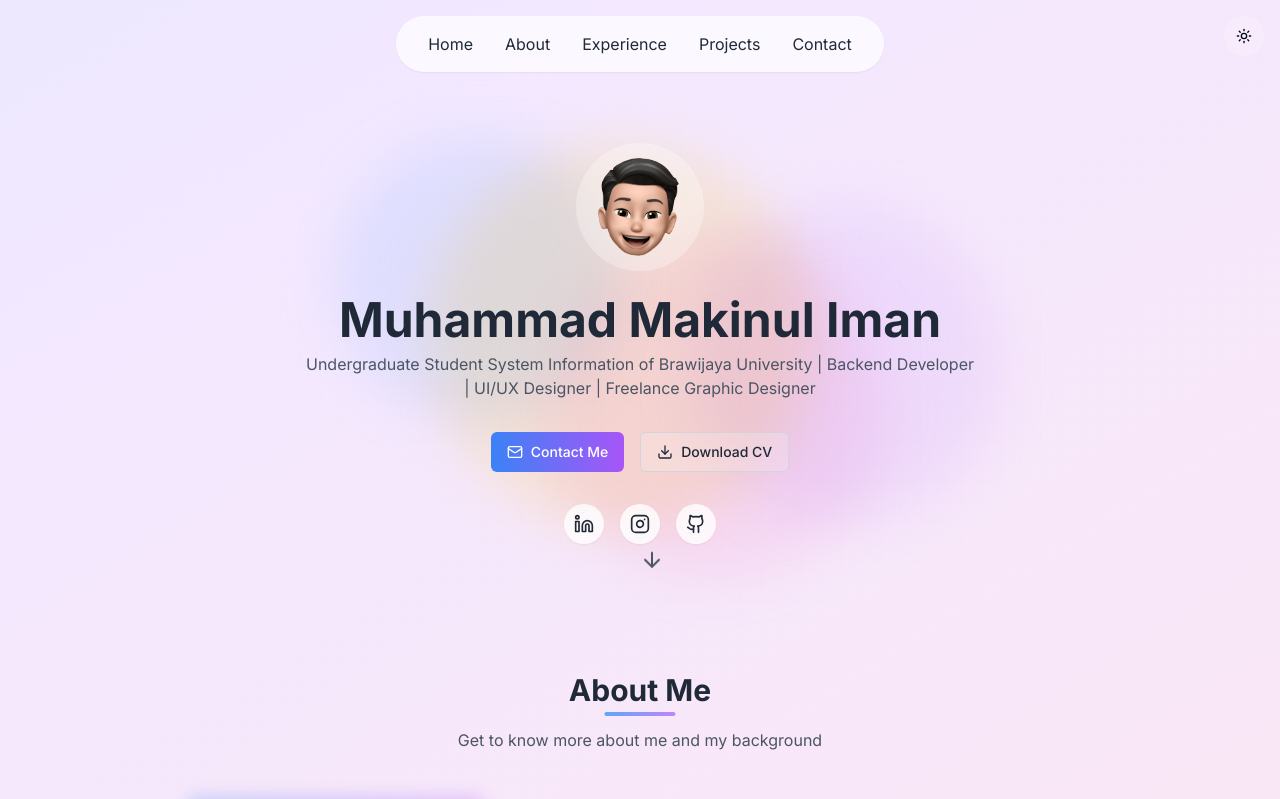
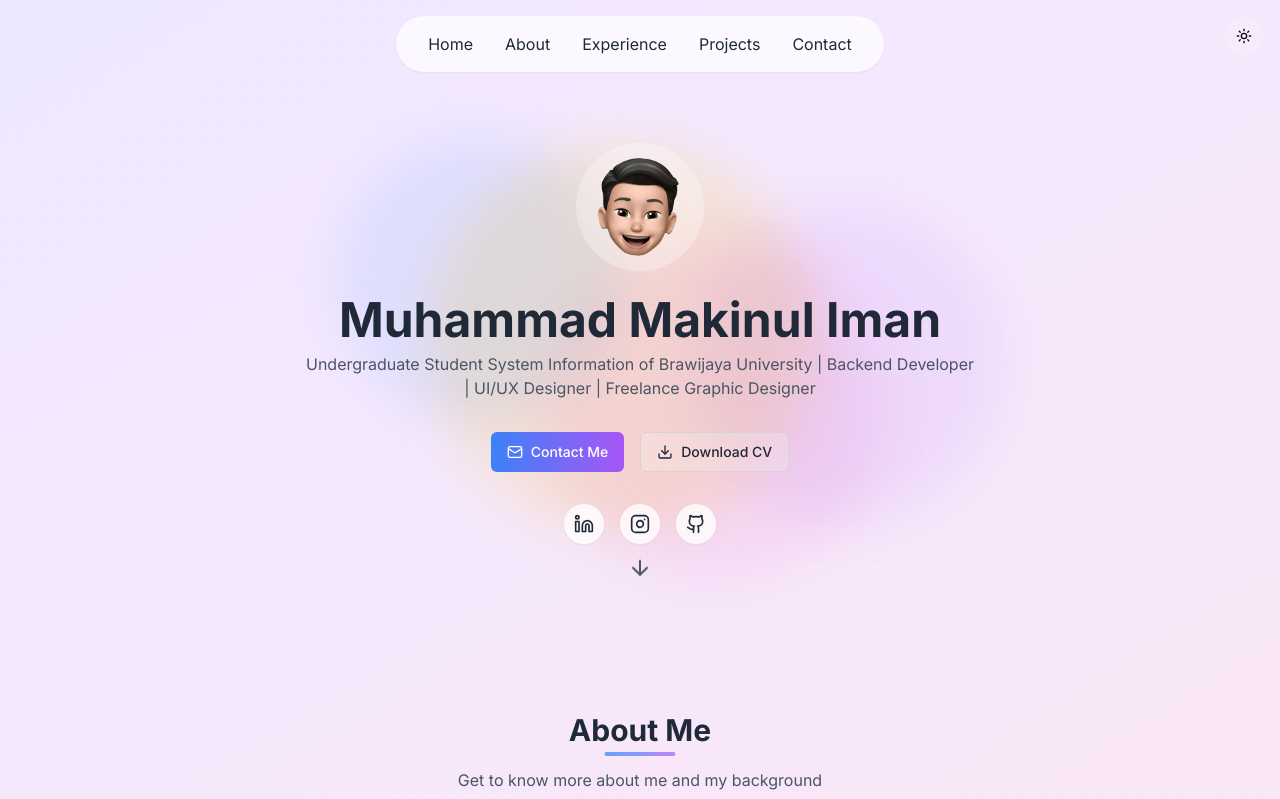
Before and after one commit to Makinulimann/my-portofolio, a Next.js app: page / in a window 1280 px wide. Shown: the top 799 px of the page. Built offline with nearby package versions, Linux system fonts and the light colour scheme.

Commit message:
update arrow down

```diff
--- a/app/page.tsx
+++ b/app/page.tsx
@@ -126,7 +126,7 @@ export default function Home() {
 
         <SocialLinks />
 
-        <div className="absolute bottom-8 left-1/2 transform -translate-x-1/2 animate-bounce">
+        <div className="flex justify-center mt-4 bottom-8 left-1/2 transform -translate-x-1/2 animate-bounce">
           <a href="#about" aria-label="Scroll down">
             <ArrowDown className="text-gray-600 dark:text-gray-400" />
           </a>
```
